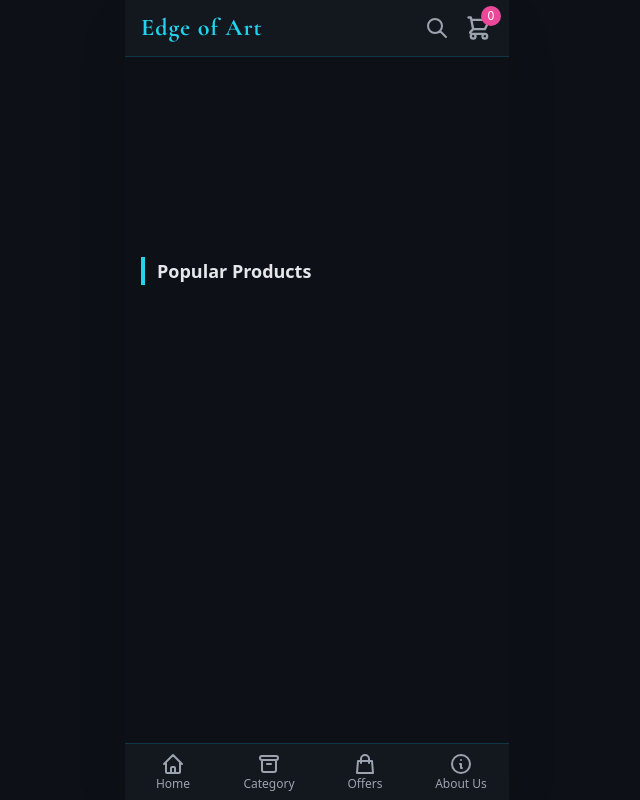
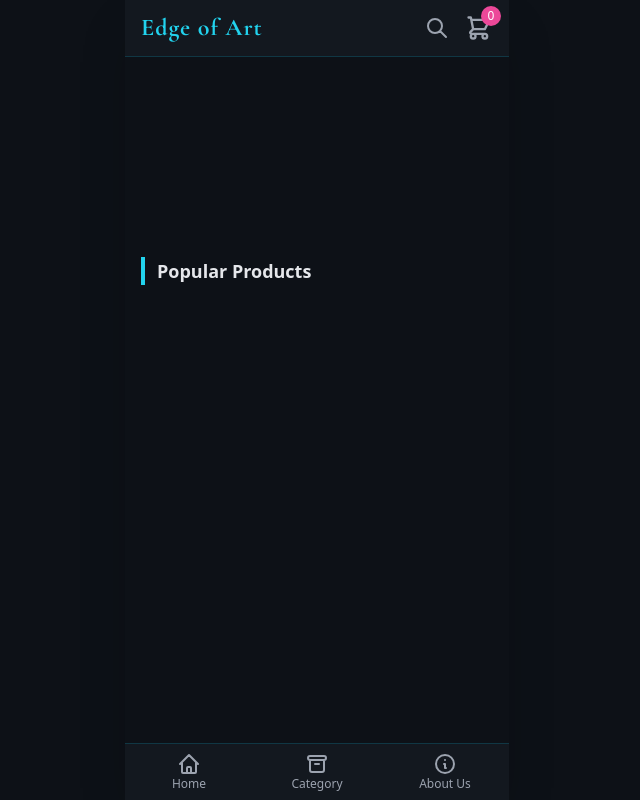
Before and after one commit to abdullahnoman121413-pixel/Edge-of-Art, a plain HTML site: page index.html in a window 1280 px wide. Shown: the whole page, without its empty margins (323-963 px from the left). Drawn offline with nearby package versions, Linux system fonts and the light colour scheme; no server answers.

Commit message:
index.html

```diff
--- a/index.html
+++ b/index.html
@@ -332,19 +332,15 @@
 
         <!-- Bottom Navigation Bar -->
         <nav class="fixed bottom-0 left-0 right-0 max-w-sm mx-auto bg-[#161b22]/80 backdrop-blur-sm border-t border-cyan-500/20 flex justify-around py-2 z-10">
-            <a href="#" id="home-btn" class="flex flex-col items-center text-gray-400 w-1/4 hover:text-cyan-400 transition-all duration-300">
+            <a href="#" id="home-btn" class="flex flex-col items-center text-gray-400 w-1/3 hover:text-cyan-400 transition-all duration-300">
                 <svg xmlns="http://www.w3.org/2000/svg" class="h-6 w-6" fill="none" viewBox="0 0 24 24" stroke="currentColor"><path stroke-linecap="round" stroke-linejoin="round" stroke-width="2" d="M3 12l2-2m0 0l7-7 7 7M5 10v10a1 1 0 001 1h3m10-11l2 2m-2-2v10a1 1 0 01-1 1h-3m-6 0a1 1 0 001-1v-4a1 1 0 011-1h2a1 1 0 011 1v4a1 1 0 001 1m-6 0h6"/></svg>
                 <span class="text-xs font-medium">Home</span>
             </a>
-            <a href="#" id="category-btn-nav" class="flex flex-col items-center text-gray-400 w-1/4 hover:text-cyan-400 transition-all duration-300">
+            <a href="#" id="category-btn-nav" class="flex flex-col items-center text-gray-400 w-1/3 hover:text-cyan-400 transition-all duration-300">
                 <svg xmlns="http://www.w3.org/2000/svg" class="h-6 w-6" fill="none" viewBox="0 0 24 24" stroke="currentColor"><path stroke-linecap="round" stroke-linejoin="round" stroke-width="2" d="M5 8h14M5 8a2 2 0 110-4h14a2 2 0 110 4M5 8v10a2 2 0 002 2h10a2 2 0 002-2V8m-9 4h4" /></svg>
                 <span class="text-xs">Category</span>
             </a>
-            <a href="#" id="offer-btn-nav" class="flex flex-col items-center text-gray-400 w-1/4 hover:text-cyan-400 transition-all duration-300">
-                <svg xmlns="http://www.w3.org/2000/svg" class="h-6 w-6" fill="none" viewBox="0 0 24 24" stroke="currentColor"><path stroke-linecap="round" stroke-linejoin="round" stroke-width="2" d="M16 11V7a4 4 0 00-8 0v4M5 9h14l1 12H4L5 9z" /></svg>
-                <span class="text-xs">Offers</span>
-            </a>
-            <a href="#" id="about-us-btn" class="flex flex-col items-center text-gray-400 w-1/4 hover:text-cyan-400 transition-all duration-300">
+            <a href="#" id="about-us-btn" class="flex flex-col items-center text-gray-400 w-1/3 hover:text-cyan-400 transition-all duration-300">
                  <svg xmlns="http://www.w3.org/2000/svg" class="h-6 w-6" fill="none" viewBox="0 0 24 24" stroke="currentColor" stroke-width="2">
                     <path stroke-linecap="round" stroke-linejoin="round" d="M13 16h-1v-4h-1m1-4h.01M21 12a9 9 0 11-18 0 9 9 0 0118 0z" />
                 </svg>
@@ -895,7 +891,6 @@
                     switch(targetId) {
                         case 'home-btn': navigate('product'); break;
                         case 'category-btn-nav': navigate('category-display'); break;
-                        case 'offer-btn-nav': navigate('offer'); break;
                         case 'about-us-btn': navigate('about-us'); break;
                     }
                 });
```
